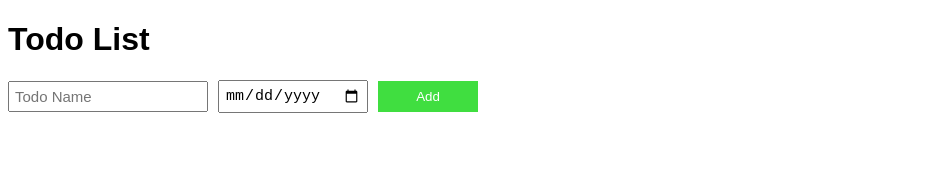
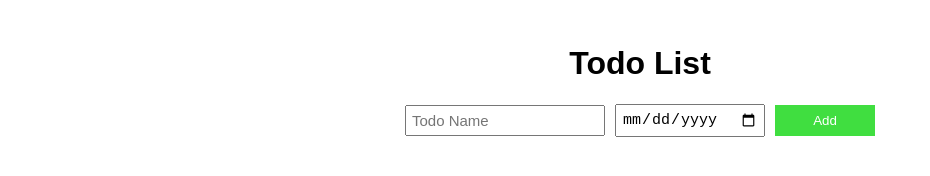
Before and after one commit to neharawat2000/JavaScript-Project, a plain HTML site: page Todo-List/index.html in a window 1280 px wide. Shown: the whole page, without its empty margins (0-930 px from the left). Drawn offline with Linux system fonts and the light colour scheme.

Commit message:
Add files via upload

```diff
--- a/Todo-List/style.css
+++ b/Todo-List/style.css
@@ -1,6 +1,16 @@
 body{
     font-family: Arial, Helvetica, sans-serif;
     font-weight: bold;
+    padding: 1rem;
+}
+h1{
+    text-align: center;
+}
+.container{
+    display: flex;
+    flex-direction: column;
+    justify-content: center;
+    align-items: center;
 }
 input{
     font-size: 15px;
```
